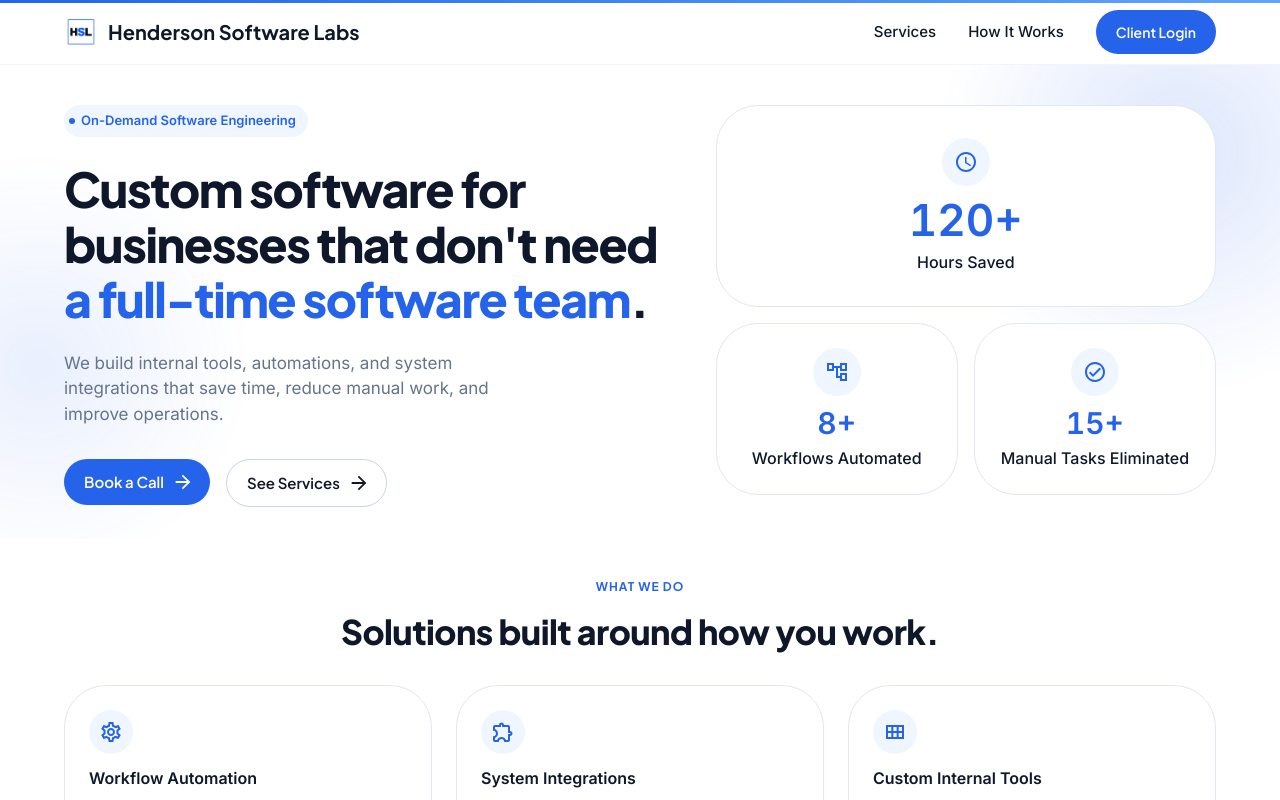
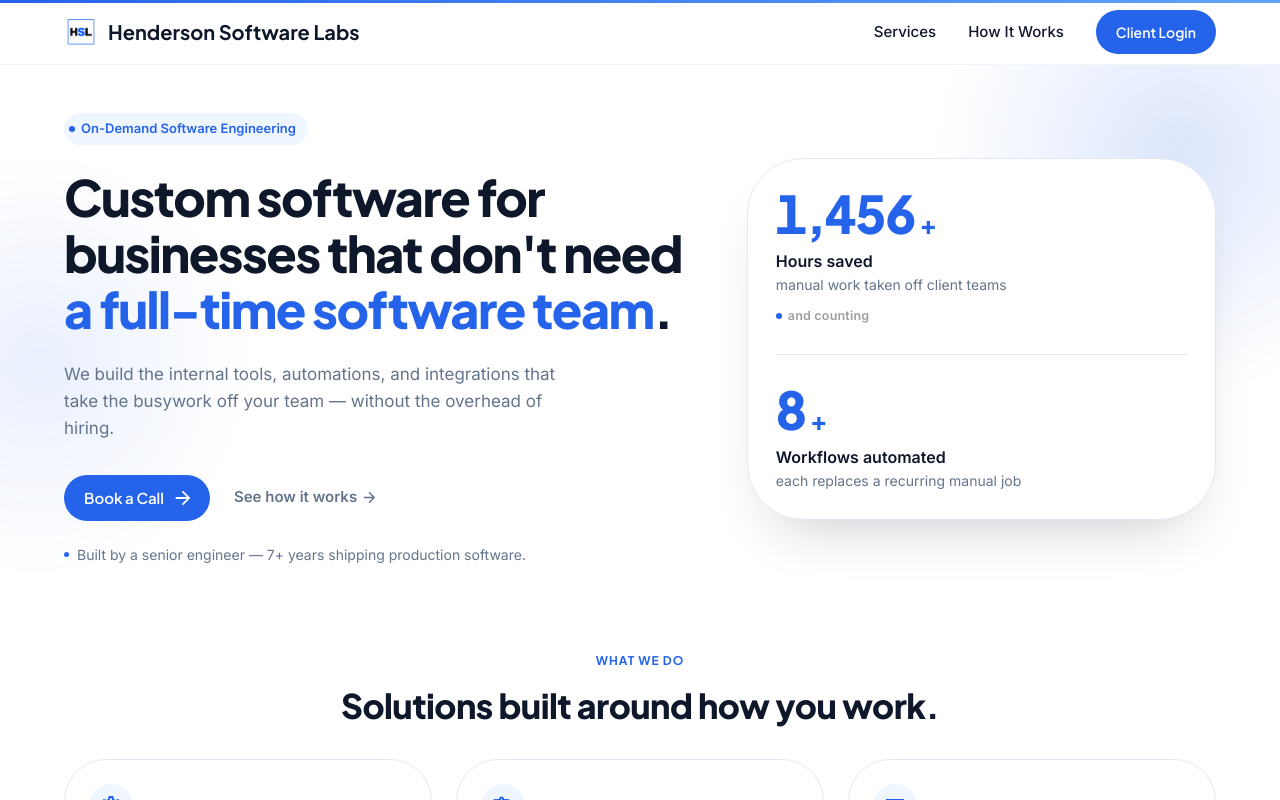
Before and after one commit to JavaJonathan/HendersonSoftwareLabsUI, a React (Vite) app: page / in a window 1280 px wide. Shown: the top 800 px of the page. Built offline with nearby package versions, Linux system fonts and the light colour scheme; no server answers.

Commit message:
Updates hero to final design

```diff
--- a/src/components/landing/Hero.tsx
+++ b/src/components/landing/Hero.tsx
@@ -4,23 +4,27 @@ import Stack from '@mui/material/Stack';
 import Typography from '@mui/material/Typography';
 import Button from '@mui/material/Button';
 import Chip from '@mui/material/Chip';
-import Paper from '@mui/material/Paper';
+import Link from '@mui/material/Link';
 import ArrowForwardIcon from '@mui/icons-material/ArrowForward';
-import AccessTimeOutlinedIcon from '@mui/icons-material/AccessTimeOutlined';
-import AccountTreeOutlinedIcon from '@mui/icons-material/AccountTreeOutlined';
-import CheckCircleOutlineIcon from '@mui/icons-material/CheckCircleOutlined';
 import { Reveal } from '../motion/Reveal';
 import { GradientBackdrop } from '../motion/GradientBackdrop';
 import { MagneticWrap } from '../motion/MagneticWrap';
-import { useCountUp } from '../../hooks/useCountUp';
+import { ImpactPanel } from './hero/ImpactPanel';
 
 export function Hero() {
   return (
     <Box sx={{ position: 'relative', overflow: 'hidden' }}>
       <GradientBackdrop interactive spotlight />
 
-      <Container maxWidth="lg" sx={{ pt: { xs: 4, md: 5 }, pb: { xs: 3, md: 4 }, position: 'relative' }}>
-        <Box sx={{ display: 'grid', gap: 5, gridTemplateColumns: { xs: '1fr', md: '1.1fr 0.9fr' }, alignItems: 'flex-start' }}>
+      <Container maxWidth="lg" sx={{ pt: { xs: 4, md: 6 }, pb: { xs: 4, md: 6 }, position: 'relative' }}>
+        <Box
+          sx={{
+            display: 'grid',
+            gap: { xs: 5, md: 6 },
+            gridTemplateColumns: { xs: '1fr', md: '1.15fr 0.85fr' },
+            alignItems: 'center',
+          }}
+        >
           <Box>
             <Reveal>
               <Chip
@@ -31,7 +35,7 @@ export function Hero() {
             </Reveal>
 
             <Reveal delay={0.08}>
-              <Typography variant="h1" sx={{ fontSize: { xs: 36, md: 48 }, color: 'text.primary', lineHeight: 1.15 }}>
+              <Typography variant="h1" sx={{ fontSize: { xs: 36, md: 50 }, color: 'text.primary', lineHeight: 1.12 }}>
                 Custom software for businesses that don't need{' '}
                 <Box component="span" sx={{ color: 'primary.main' }}>
                   a full-time software team
@@ -41,14 +45,19 @@ export function Hero() {
             </Reveal>
 
             <Reveal delay={0.16}>
-              <Typography sx={{ mt: 3, maxWidth: 480, color: 'text.secondary', fontSize: 17 }}>
-                We build internal tools, automations, and system integrations that save time, reduce
-                manual work, and improve operations.
+              <Typography sx={{ mt: 3, maxWidth: 500, color: 'text.secondary', fontSize: 17, lineHeight: 1.6 }}>
+                We build the internal tools, automations, and integrations that take the busywork off
+                your team — without the overhead of hiring.
               </Typography>
             </Reveal>
 
             <Reveal delay={0.24}>
-              <Stack direction="row" spacing={2} sx={{ mt: 4, flexWrap: 'wrap' }} useFlexGap>
+              <Stack
+                direction={{ xs: 'column', sm: 'row' }}
+                spacing={{ xs: 2, sm: 3 }}
+                sx={{ mt: 4, alignItems: { sm: 'center' } }}
+                useFlexGap
+              >
                 <MagneticWrap>
                   <Button
                     variant="contained"
@@ -59,83 +68,44 @@ export function Hero() {
                     Book a Call
                   </Button>
                 </MagneticWrap>
-                <Button variant="outlined" size="large" color="inherit" href="#what-we-do" endIcon={<ArrowForwardIcon />}>
-                  See Services
-                </Button>
+
+                <Link
+                  href="#how-it-works"
+                  underline="none"
+                  sx={{
+                    display: 'inline-flex',
+                    alignItems: 'center',
+                    gap: 0.5,
+                    fontWeight: 600,
+                    fontSize: 15,
+                    color: 'text.secondary',
+                    '& svg': { fontSize: 17, transition: 'transform 0.2s ease' },
+                    '&:hover': { color: 'primary.main' },
+                    '&:hover svg': { transform: 'translateX(3px)' },
+                  }}
+                >
+                  See how it works
+                  <ArrowForwardIcon />
+                </Link>
               </Stack>
+            </Reveal>
+
+            <Reveal delay={0.32}>
+              <Typography
+                variant="body2"
+                sx={{ mt: 3, color: 'text.secondary', display: 'flex', alignItems: 'center', gap: 1 }}
+              >
+                <Box sx={{ width: 5, height: 5, borderRadius: '50%', bgcolor: 'primary.main', flexShrink: 0 }} />
+                Built by a senior engineer — 7+ years shipping production software.
+              </Typography>
             </Reveal>
           </Box>
 
-          <Box sx={{ display: 'grid', gap: 2 }}>
-            <Reveal delay={0.1} y={16}>
-              <StatCard icon={AccessTimeOutlinedIcon} value={120} label="Hours Saved" large />
-            </Reveal>
-            <Box sx={{ display: 'grid', gridTemplateColumns: '1fr 1fr', gap: 2 }}>
-              <Reveal delay={0.18} y={16}>
-                <StatCard icon={AccountTreeOutlinedIcon} value={8} label="Workflows Automated" />
-              </Reveal>
-              <Reveal delay={0.26} y={16}>
-                <StatCard icon={CheckCircleOutlineIcon} value={15} label="Manual Tasks Eliminated" />
-              </Reveal>
-            </Box>
-          </Box>
+          <Reveal delay={0.12} y={18} fullWidth>
+            <ImpactPanel />
+          </Reveal>
         </Box>
       </Container>
     </Box>
   );
 }
-
-function StatCard({
-  icon: Icon,
-  value,
-  label,
-  large,
-}: {
-  icon: typeof AccessTimeOutlinedIcon;
-  value: number;
-  label: string;
-  large?: boolean;
-}) {
-  const { ref, value: animatedValue } = useCountUp(value);
-
-  return (
-    <Paper
-      variant="outlined"
-      sx={{
-        p: large ? 4 : 3,
-        textAlign: 'center',
-        borderRadius: 3,
-        '&:hover': {
-          transform: 'translateY(-3px)',
-          boxShadow: '0 16px 32px -14px rgba(15, 23, 42, 0.18)',
-          borderColor: '#bfdbfe',
-        },
-      }}
-    >
-      <Box
-        sx={{
-          width: 48,
-          height: 48,
-          borderRadius: '50%',
-          bgcolor: 'primary.light',
-          color: 'primary.main',
-          display: 'flex',
-          alignItems: 'center',
-          justifyContent: 'center',
-          mx: 'auto',
-          mb: 1.5,
-        }}
-      >
-        <Icon />
-      </Box>
-      <Box ref={ref}>
-        <Typography
-          sx={{ fontSize: large ? 44 : 30, fontWeight: 800, color: 'primary.main', lineHeight: 1, fontVariantNumeric: 'tabular-nums' }}
-        >
-          {animatedValue}+
-        </Typography>
-      </Box>
-      <Typography sx={{ mt: 1, color: 'text.primary', fontWeight: 500 }}>{label}</Typography>
-    </Paper>
-  );
-}
--- /dev/null
+++ b/src/components/landing/hero/ImpactPanel.tsx
@@ -0,0 +1,170 @@
+import { useEffect, useRef, useState } from 'react';
+import Box from '@mui/material/Box';
+import Typography from '@mui/material/Typography';
+import type { SxProps, Theme } from '@mui/material/styles';
+import { motion, useInView, useReducedMotion } from 'framer-motion';
+import { useCountUp } from '../../../hooks/useCountUp';
+import { IMPACT, hoursSavedBase } from './impactModel';
+
+/**
+ * The hero's proof panel: two numbers on one white surface. "Hours saved" counts up on
+ * load and then keeps creeping upward — a live "and counting" figure. "Workflows automated"
+ * is a plain count with a concrete supporting line, so it reads the same whether it's 8
+ * or 80.
+ */
+
+const HEADING_FONT = '"Plus Jakarta Sans", system-ui, sans-serif';
+const REVEAL_MS = 3000;
+
+const bigNumberSx: SxProps<Theme> = {
+  fontFamily: HEADING_FONT,
+  fontWeight: 800,
+  fontSize: { xs: 40, md: 52 },
+  lineHeight: 1,
+  color: 'primary.main',
+  fontVariantNumeric: 'tabular-nums',
+  letterSpacing: '-0.02em',
+};
+
+const plusSx: SxProps<Theme> = {
+  fontFamily: HEADING_FONT,
+  fontWeight: 800,
+  fontSize: { xs: 22, md: 26 },
+  color: 'primary.main',
+  lineHeight: 1,
+};
+
+const cellSx: SxProps<Theme> = { p: { xs: 3, md: 3.5 } };
+const labelSx: SxProps<Theme> = { mt: 1.25, fontWeight: 700, color: 'text.primary', fontSize: 16 };
+const subSx: SxProps<Theme> = { mt: 0.25, color: 'text.secondary' };
+
+export function ImpactPanel() {
+  return (
+    <Box
+      sx={{
+        borderRadius: 4,
+        border: '1px solid',
+        borderColor: 'divider',
+        bgcolor: '#ffffff',
+        boxShadow: '0 30px 60px -32px rgba(15, 23, 42, 0.28)',
+        overflow: 'hidden',
+      }}
+    >
+      <HoursStat />
+      <Box sx={{ height: '1px', bgcolor: 'divider', mx: { xs: 3, md: 3.5 } }} />
+      <WorkflowsStat />
+    </Box>
+  );
+}
+
+function useAccruingHours(reduce: boolean) {
+  const ref = useRef<HTMLDivElement>(null);
+  const inView = useInView(ref, { once: true, margin: '-100px' });
+  const [display, setDisplay] = useState(0);
+  const [ticked, setTicked] = useState(false);
+
+  useEffect(() => {
+    if (!inView) return;
+
+    if (reduce) {
+      setDisplay(hoursSavedBase());
+      return;
+    }
+
+    let raf = 0;
+    let interval = 0;
+    let start: number | null = null;
+    let sessionTicks = 0;
+    const target = hoursSavedBase();
+
+    function reveal(t: number) {
+      if (start === null) start = t;
+      const p = Math.min((t - start) / REVEAL_MS, 1);
+      const eased = 1 - (1 - p) ** 3;
+      setDisplay(Math.round(eased * target));
+      if (p < 1) {
+        raf = requestAnimationFrame(reveal);
+        return;
+      }
+      interval = window.setInterval(() => {
+        sessionTicks += 1;
+        setDisplay(hoursSavedBase() + sessionTicks);
+        setTicked(true);
+        window.setTimeout(() => setTicked(false), 260);
+      }, IMPACT.liveTickSeconds * 1000);
+    }
+
+    raf = requestAnimationFrame(reveal);
+    return () => {
+      cancelAnimationFrame(raf);
+      window.clearInterval(interval);
+    };
+  }, [inView, reduce]);
+
+  return { ref, display, ticked, inView };
+}
+
+function HoursStat() {
+  const reduce = useReducedMotion() ?? false;
+  const { ref, display, ticked, inView } = useAccruingHours(reduce);
+
+  return (
+    <Box ref={ref} sx={cellSx}>
+      <Box
+        component={motion.div}
+        animate={{ scale: ticked && !reduce ? [1, 1.04, 1] : 1 }}
+        transition={{ duration: 0.26, ease: 'easeOut' }}
+        sx={{ display: 'flex', alignItems: 'baseline', gap: 0.5, transformOrigin: 'left' }}
+      >
+        <Typography component="span" sx={bigNumberSx}>
+          {display.toLocaleString()}
+        </Typography>
+        <Typography component="span" sx={plusSx}>
+          +
+        </Typography>
+      </Box>
+
+      <Typography sx={labelSx}>Hours saved</Typography>
+      <Typography variant="body2" sx={subSx}>
+        manual work taken off client teams
+      </Typography>
+
+      <Box sx={{ mt: 1.5, display: 'flex', alignItems: 'center', gap: 0.75, opacity: inView ? 1 : 0 }}>
+        <Box
+          component={motion.span}
+          aria-hidden
+          animate={reduce ? undefined : { opacity: [1, 0.3, 1] }}
+          transition={{ duration: 2, repeat: Infinity, ease: 'easeInOut' }}
+          sx={{ width: 6, height: 6, borderRadius: '50%', bgcolor: 'primary.main', display: 'block' }}
+        />
+        <Typography component="span" sx={{ fontSize: 12.5, fontWeight: 600, color: 'text.disabled', letterSpacing: 0.2 }}>
+          and counting
+        </Typography>
+      </Box>
+    </Box>
+  );
+}
+
+function WorkflowsStat() {
+  const reduce = useReducedMotion() ?? false;
+  const { ref, value } = useCountUp(IMPACT.workflows);
+  const shown = reduce ? IMPACT.workflows : value;
+
+  return (
+    <Box sx={cellSx}>
+      <Box ref={ref} sx={{ display: 'flex', alignItems: 'baseline', gap: 0.5 }}>
+        <Typography component="span" sx={bigNumberSx}>
+          {shown}
+        </Typography>
+        <Typography component="span" sx={plusSx}>
+          +
+        </Typography>
+      </Box>
+
+      <Typography sx={labelSx}>Workflows automated</Typography>
+      <Typography variant="body2" sx={subSx}>
+        each replaces a recurring manual job
+      </Typography>
+    </Box>
+  );
+}
--- /dev/null
+++ b/src/components/landing/hero/impactModel.ts
@@ -0,0 +1,45 @@
+/**
+ * "Hours saved" model — PLACEHOLDER until we have the real figure.
+ *
+ * When we do, `dailyHours` becomes the sum, across every live client, of
+ *   (hours of manual work removed per employee per workday) × (employees affected).
+ * `hoursSavedBase()` is then the honest running total, and it only moves once per calendar
+ * workday. The hero adds a small cosmetic "and counting" drift on top while the page is
+ * open; that resets on reload, so the persisted total never runs away between visits.
+ */
+
+export const IMPACT = {
+  /** Running total, in hours, as of `since`. */
+  base: 120,
+  /** The date `base` was measured. */
+  since: new Date(2026, 0, 1),
+  /** Hours added to the total each Mon–Fri. */
+  dailyHours: 8,
+  /** Cadence, in seconds, of the cosmetic "and counting" tick while the page is open. */
+  liveTickSeconds: 26,
+  /** Workflows automated to date. */
+  workflows: 8,
+};
+
+/** Whole weekdays (Mon–Fri) elapsed from `from` up to `to`. */
+export function workdaysBetween(from: Date, to: Date): number {
+  const d0 = Date.UTC(from.getFullYear(), from.getMonth(), from.getDate());
+  const d1 = Date.UTC(to.getFullYear(), to.getMonth(), to.getDate());
+  const totalDays = Math.floor((d1 - d0) / 86_400_000);
+  if (totalDays <= 0) return 0;
+
+  const fullWeeks = Math.floor(totalDays / 7);
+  let workdays = fullWeeks * 5;
+
+  const startDow = new Date(d0).getUTCDay();
+  for (let i = 1; i <= totalDays - fullWeeks * 7; i += 1) {
+    const dow = (startDow + i) % 7;
+    if (dow !== 0 && dow !== 6) workdays += 1;
+  }
+  return workdays;
+}
+
+/** The honest running total of hours saved — grows once per calendar workday. */
+export function hoursSavedBase(now: Date = new Date()): number {
+  return IMPACT.base + workdaysBetween(IMPACT.since, now) * IMPACT.dailyHours;
+}
```
